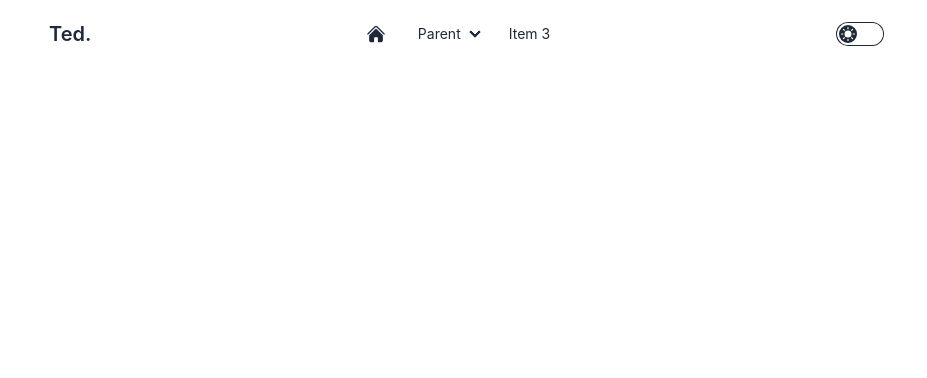
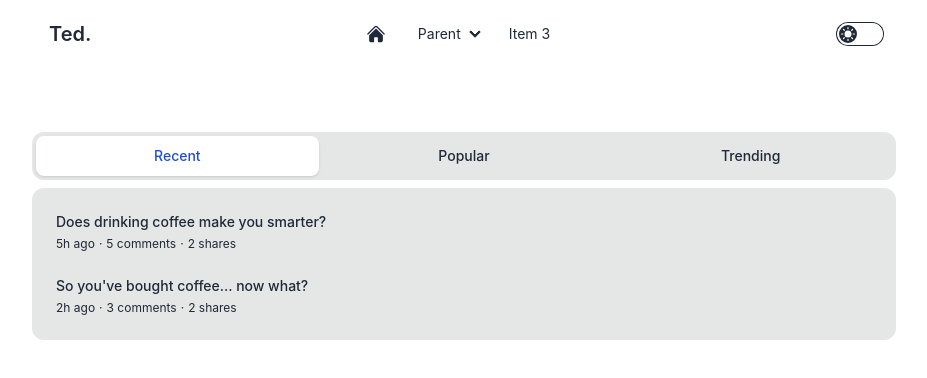
Before and after one commit to teddynanta/vue-project, a Vue app: page / in a window 1280 px wide. Shown: the top 378 px of the page, without its empty margins (176-1103 px from the left). Built offline with nearby package versions, Linux system fonts and the light colour scheme.

Commit message:
adding tab

```diff
--- a/src/App.vue
+++ b/src/App.vue
@@ -1,5 +1,6 @@
 <script setup>
 import DaisyNavbar from './components/partials/DaisyNavbar.vue';
+import Tab from './components/layouts/Tab.vue';
 </script>
 
 <template>
@@ -7,6 +8,9 @@ import DaisyNavbar from './components/partials/DaisyNavbar.vue';
         <header>
             <DaisyNavbar />
         </header>
+        <div class="flex justify-center lg:px-52 2xl:px-96">
+        <Tab />
+        </div>
     </div>
 </template>
 
--- /dev/null
+++ b/src/components/layouts/Tab.vue
@@ -0,0 +1,123 @@
+<template>
+  <div class="w-full px-2 py-16 sm:px-0">
+    <TabGroup>
+      <TabList class="flex space-x-1 rounded-xl bg-base-300 p-1">
+        <Tab
+          v-for="category in Object.keys(categories)"
+          as="template"
+          :key="category"
+          v-slot="{ selected }"
+        >
+          <button
+            :class="[
+              'w-full rounded-lg py-2.5 text-sm font-medium leading-5',
+              'ring-white/60 ring-offset-2 ring-offset-blue-400 focus:outline-none focus:ring-2',
+              selected
+                ? 'bg-white text-blue-700 shadow'
+                : 'text-base-content hover:bg-white/[0.12] hover:text-white',
+            ]"
+          >
+            {{ category }}
+          </button>
+        </Tab>
+      </TabList>
+
+      <TabPanels class="mt-2">
+        <TabPanel
+          v-for="(posts, idx) in Object.values(categories)"
+          :key="idx"
+          :class="[
+            'rounded-xl bg-base-300 p-3',
+            'ring-white/60 ring-offset-2 ring-offset-blue-400 focus:outline-none focus:ring-2',
+          ]"
+        >
+          <ul>
+            <li
+              v-for="post in posts"
+              :key="post.id"
+              class="relative rounded-md p-3 hover:bg-gray-100"
+            >
+              <h3 class="text-sm font-medium text-base-content leading-5">
+                {{ post.title }}
+              </h3>
+
+              <ul
+                class="mt-1 flex space-x-1 text-xs font-normal leading-4 text-base-content"
+              >
+                <li>{{ post.date }}</li>
+                <li>&middot;</li>
+                <li>{{ post.commentCount }} comments</li>
+                <li>&middot;</li>
+                <li>{{ post.shareCount }} shares</li>
+              </ul>
+
+              <a
+                href="#"
+                :class="[
+                  'absolute inset-0 rounded-md',
+                  'ring-blue-400 focus:z-10 focus:outline-none focus:ring-2',
+                ]"
+              />
+            </li>
+          </ul>
+        </TabPanel>
+      </TabPanels>
+    </TabGroup>
+  </div>
+</template>
+
+<script setup>
+import { ref } from 'vue'
+import { TabGroup, TabList, Tab, TabPanels, TabPanel } from '@headlessui/vue'
+
+const categories = ref({
+  Recent: [
+    {
+      id: 1,
+      title: 'Does drinking coffee make you smarter?',
+      date: '5h ago',
+      commentCount: 5,
+      shareCount: 2,
+    },
+    {
+      id: 2,
+      title: "So you've bought coffee... now what?",
+      date: '2h ago',
+      commentCount: 3,
+      shareCount: 2,
+    },
+  ],
+  Popular: [
+    {
+      id: 1,
+      title: 'Is tech making coffee better or worse?',
+      date: 'Jan 7',
+      commentCount: 29,
+      shareCount: 16,
+    },
+    {
+      id: 2,
+      title: 'The most innovative things happening in coffee',
+      date: 'Mar 19',
+      commentCount: 24,
+      shareCount: 12,
+    },
+  ],
+  Trending: [
+    {
+      id: 1,
+      title: 'Ask Me Anything: 10 answers to your questions about coffee',
+      date: '2d ago',
+      commentCount: 9,
+      shareCount: 5,
+    },
+    {
+      id: 2,
+      title: "The worst advice we've ever heard about coffee",
+      date: '4d ago',
+      commentCount: 1,
+      shareCount: 2,
+    },
+  ],
+})
+</script>
```
